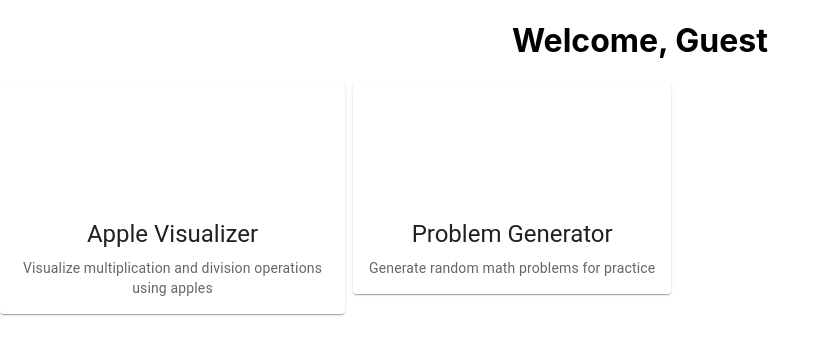
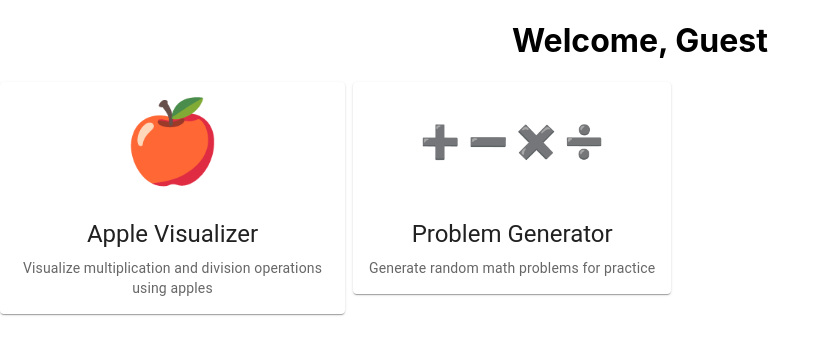
Before and after one commit to Rangel888/math-practice-app, a React (Create React App) app in the folder frontend/: page / in a window 1280 px wide. Shown: the top 354 px of the page, without its empty margins (0-831 px from the left). Built offline with nearby package versions, Linux system fonts and the light colour scheme.

Commit message:
Updated prop name

```diff
--- a/frontend/src/pages/homepage/HomePage.tsx
+++ b/frontend/src/pages/homepage/HomePage.tsx
@@ -14,7 +14,7 @@ const HomePage: React.FC = () => {
           <Cards
             title="Apple Visualizer"
             description="Visualize multiplication and division operations using apples"
-            emoji="🍎"
+            icon="🍎"
             onClick={() => navigate('/apple-visualizer')}
           />
         </Grid>
@@ -22,7 +22,7 @@ const HomePage: React.FC = () => {
           <Cards
             title="Problem Generator"
             description="Generate random math problems for practice"
-            emoji={
+            icon={
               <div style={{ display: 'flex', gap: '0.5rem' }}>
                 <span style={{ fontSize: '2rem' }}>➕</span>
                 <span style={{ fontSize: '2rem' }}>➖</span>
```
